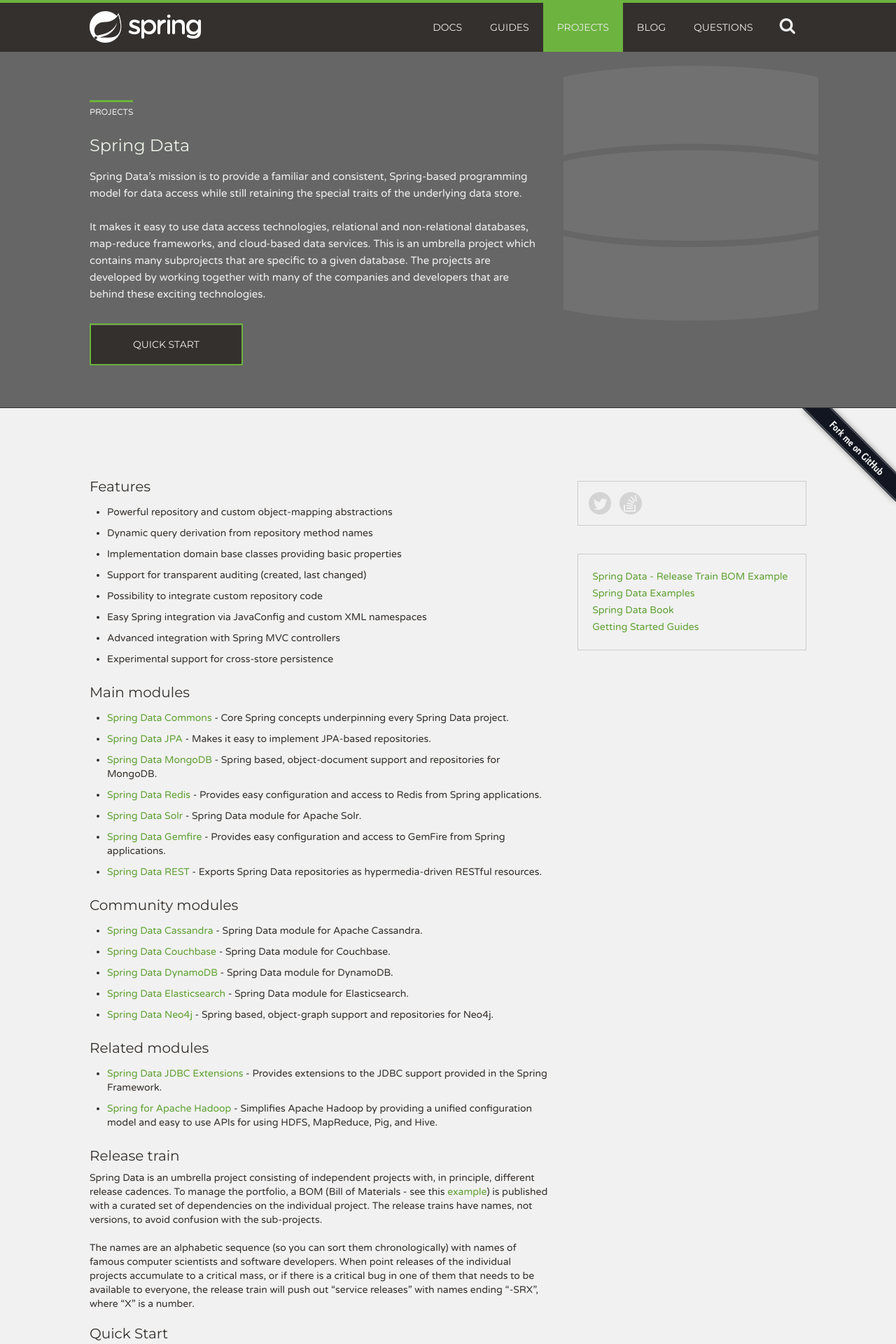
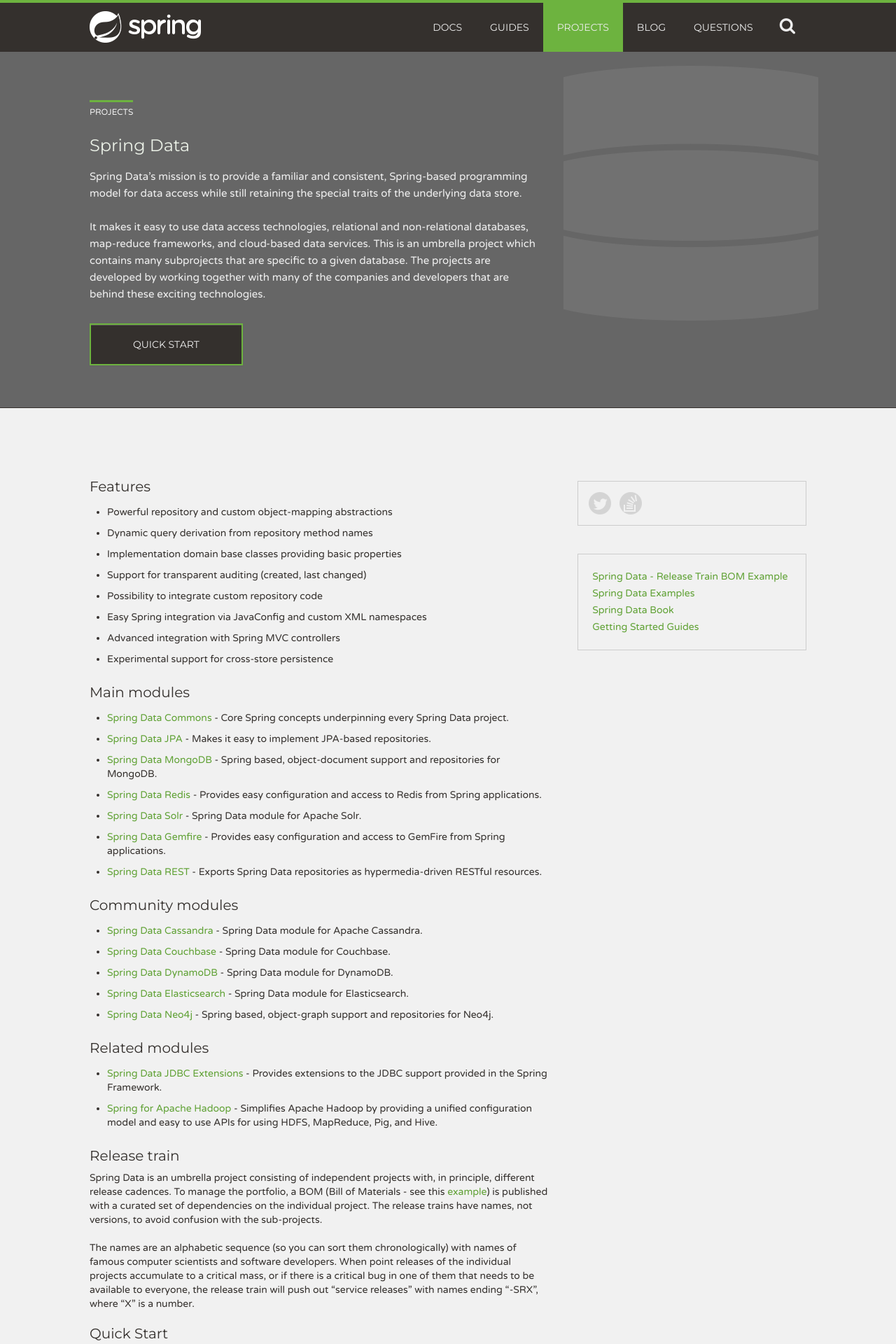
Before and after one commit to spring-projects/spring-data, a Jekyll site: the page built from index.html, in a window 1280 px wide. Shown: the top 1920 px of the page at 70% size. Built offline with Jekyll 4.4.1, drawn with Linux system fonts in a browser that asks for light colours; Markdown is read by kramdown in place of the engine named in the settings.

Commit message:
Removed GitHub Ribbon and Documentation column.

```diff
--- a/_includes/project_page.html
+++ b/_includes/project_page.html
@@ -3,9 +3,6 @@
 {% endcapture %}
 {% capture content %}
 {% include billboard.html %}
-<div class="github-fork-ribbon--container">
-<a href="{{ site.github_repo_url }}"><img style="position: absolute; top: 0; right: 0; border: 0;" src="{{site.baseurl}}/img/forkme.png" alt="Fork me on GitHub"></a>
-</div>
 <div class="project-body--wrapper">
     <div class="project-body--container">
         <div class="container-fluid">
--- a/_includes/widget_templates.html
+++ b/_includes/widget_templates.html
@@ -5,25 +5,16 @@
             <div class="item--dropdown">
                 <div class="item--body">
                     <div class="item--body-title">
-                        <div class="item--left-column">Release</div>
-                        <div class="item--right-column">Documentation</div>
+                        <div>Release</div>
                     </div>
                     {@ _.each(releases, function(release) { @}
                     <div class="item--body--version">
-                        <div class="item--left-column">
-                            <p>{@= release.versionDisplayName @}</p>
+                        <div>
+                            <p><a href="#quick-start">{@= release.versionDisplayName @}</a></p>
                             {@ if(release.current) { @}
                                 <div class="spring-icon spring-icon-current-version"></div>
                             {@ } @}
                             <div class="spring-icon {@= release.statusIconClass() @}"></div>
-                        </div>
-                        <div class="item--right-column">
-                            {@ if (release.refDocUrl !== '') { @}
-                                <a href='{@= release.refDocUrl @}' class="docs-link reference-link">Reference</a>
-                            {@ }; @}
-                            {@ if (release.apiDocUrl !== '') { @}
-                                <a href='{@= release.apiDocUrl @}' class="docs-link api-link">API</a>
-                            {@ }; @}
                         </div>
                     </div>
                     {@ }); @}
```
